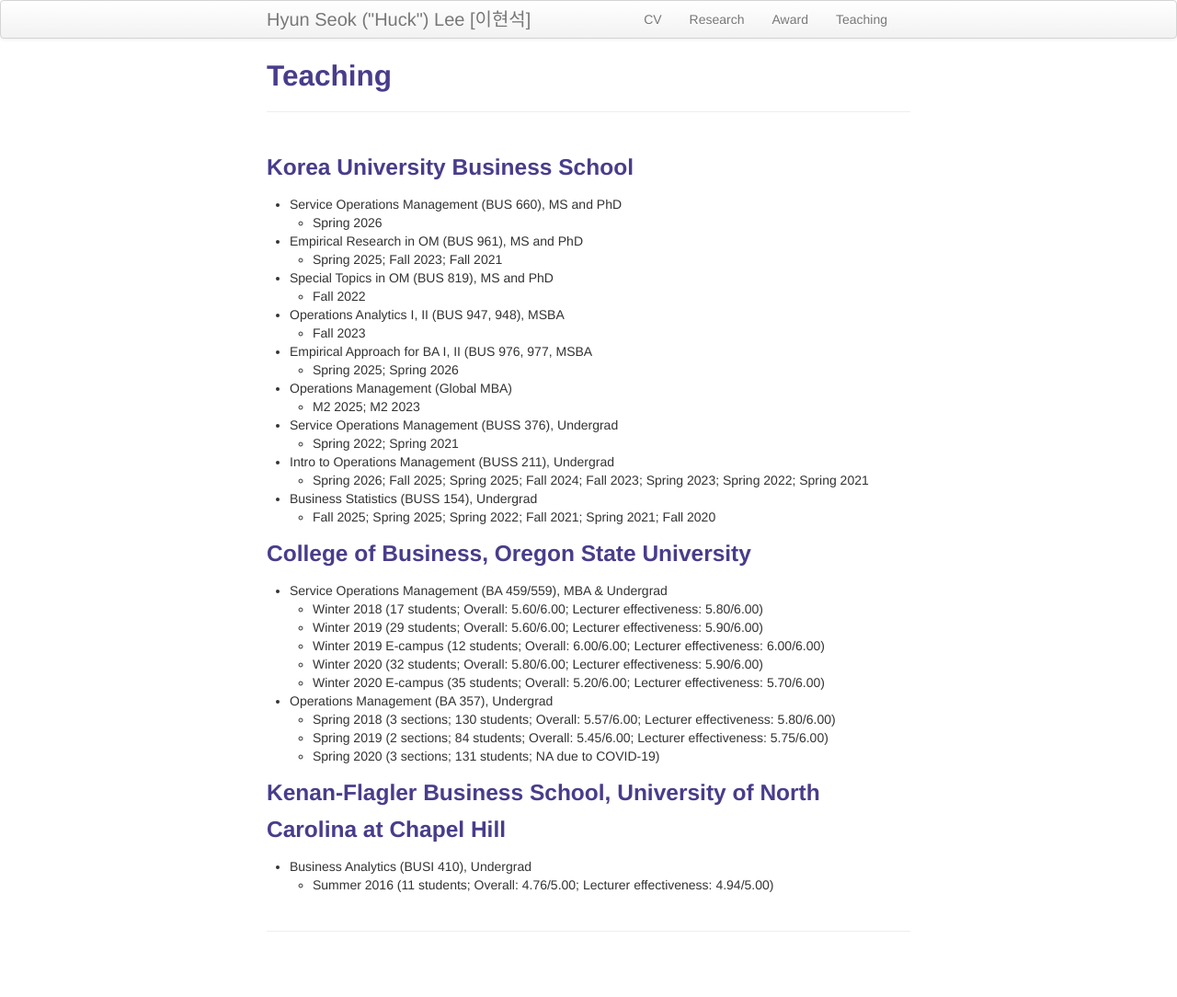
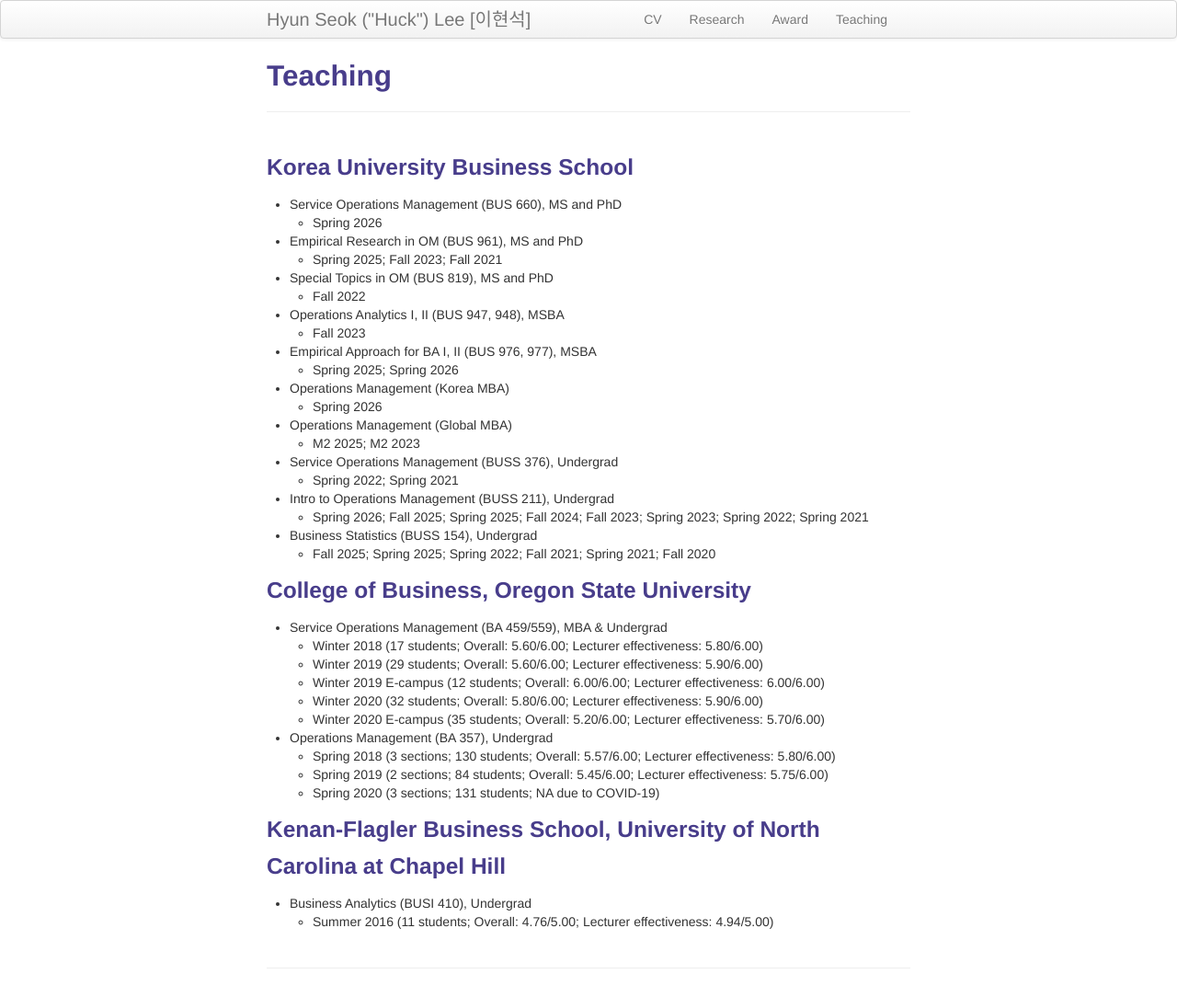
Before and after one commit to lordya2/lordya2.github.io, a Jekyll site: the page built from pages/teaching.md, in a window 1280 px wide. Shown: the whole page at 92% size. Built offline with Jekyll 4.4.1, drawn with Linux system fonts in a browser that asks for light colours; before the commit the page ends 1044 px from its top, so only the background shows below that.

Commit message:
Update teaching.md

```diff
--- a/pages/teaching.md
+++ b/pages/teaching.md
@@ -14,8 +14,10 @@ description: Hyun Seok ("Huck") Lee's Teaching
   * Fall 2022
 * Operations Analytics I, II (BUS 947, 948), MSBA
   * Fall 2023
-* Empirical Approach for BA I, II (BUS 976, 977, MSBA
+* Empirical Approach for BA I, II (BUS 976, 977), MSBA
   * Spring 2025; Spring 2026
+* Operations Management (Korea MBA)
+  * Spring 2026
 * Operations Management (Global MBA)
   * M2 2025; M2 2023
 * Service Operations Management (BUSS 376), Undergrad
```
